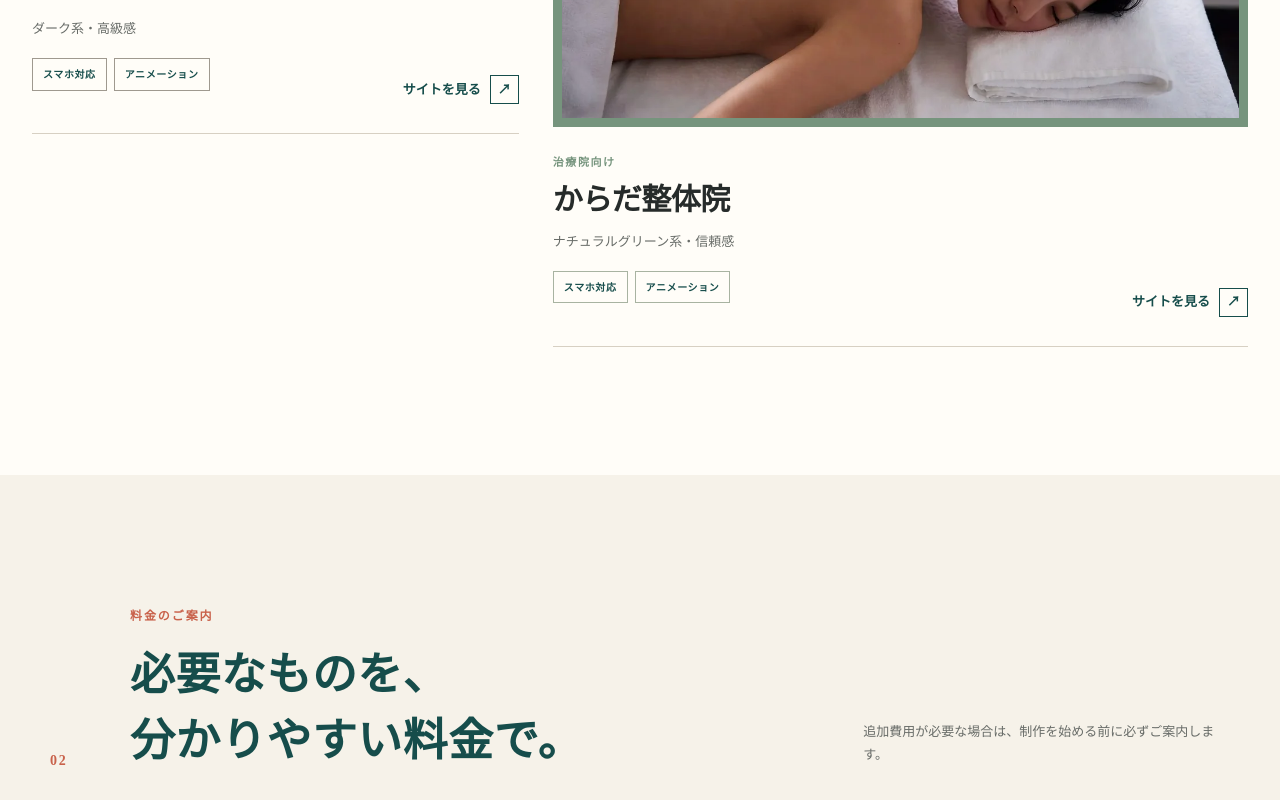
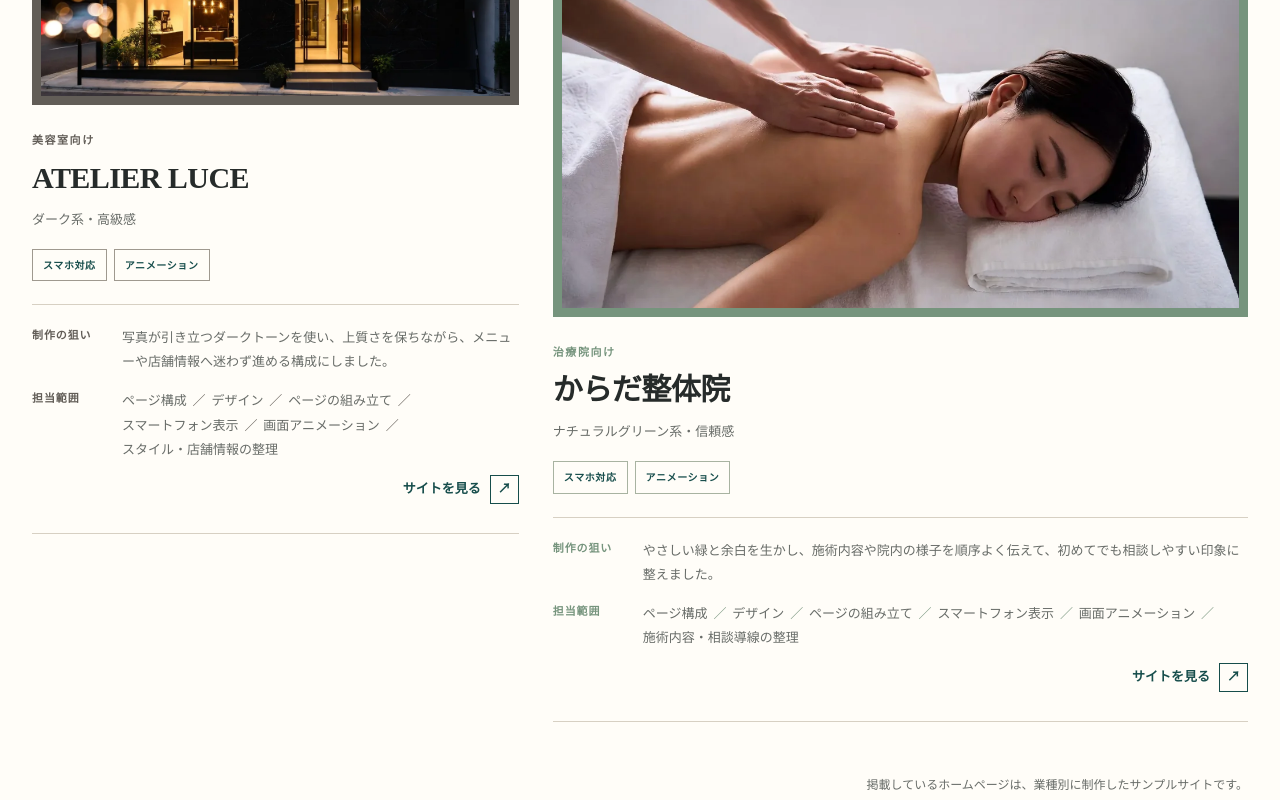
Before and after one commit to yuishoukai-ctrl/yasashii-web, a Next.js app: page / in a window 1280 px wide. Shown: the part 4020-4820 px from the top of the page. Built offline with nearby package versions, Linux system fonts and the light colour scheme.

Commit message:
Explain portfolio goals and responsibilities

```diff
--- a/app/globals.css
+++ b/app/globals.css
@@ -726,8 +726,8 @@ main {
 
 .work-card figcaption {
   position: relative;
-  min-height: 220px;
-  padding: 25px 132px 27px 0;
+  min-height: 0;
+  padding: 25px 0 72px;
   border-bottom: 1px solid var(--line);
 }
 
@@ -771,6 +771,54 @@ main {
   font-size: 10px;
   font-weight: 700;
   letter-spacing: 0.06em;
+}
+
+.work-card-details {
+  display: grid;
+  gap: 15px;
+  margin: 23px 0 0;
+  padding: 20px 0 0;
+  border-top: 1px solid var(--line);
+}
+
+.work-card-detail {
+  display: grid;
+  grid-template-columns: 74px minmax(0, 1fr);
+  gap: 16px;
+  margin: 0;
+}
+
+.work-card-detail dt {
+  color: var(--work-accent);
+  font-size: 11px;
+  font-weight: 700;
+  letter-spacing: 0.08em;
+  line-height: 1.9;
+}
+
+.work-card-detail dd {
+  margin: 0;
+  color: var(--muted);
+  font-size: 13px;
+  line-height: 1.85;
+}
+
+.work-card-scope {
+  display: flex;
+  flex-wrap: wrap;
+  margin: 0;
+  padding: 0;
+  list-style: none;
+}
+
+.work-card-scope li {
+  display: inline;
+}
+
+.work-card-scope li:not(:last-child)::after {
+  margin: 0 0.45em;
+  color: var(--work-accent);
+  content: "／";
 }
 
 .work-card-link {
@@ -809,6 +857,14 @@ main {
 .work-card:focus-visible {
   outline: 3px solid var(--mustard);
   outline-offset: 8px;
+}
+
+.works-note {
+  margin: 52px 0 0;
+  color: var(--muted);
+  font-size: 12px;
+  line-height: 1.8;
+  text-align: right;
 }
 
 .pricing {
@@ -1676,6 +1732,15 @@ footer p {
     padding: 21px 0 69px;
   }
 
+  .work-card-detail {
+    grid-template-columns: 68px minmax(0, 1fr);
+    gap: 13px;
+  }
+
+  .work-card-detail dd {
+    font-size: 13px;
+  }
+
   .work-card h3 {
     font-size: 25px;
   }
@@ -1684,6 +1749,12 @@ footer p {
     right: auto;
     bottom: 21px;
     left: 0;
+  }
+
+  .works-note {
+    margin-top: 40px;
+    font-size: 11px;
+    text-align: left;
   }
 
   .price-table {
--- a/app/page.tsx
+++ b/app/page.tsx
@@ -31,6 +31,8 @@ const works = [
     href: "https://yuishoukai-ctrl.github.io/coconala-samples/restaurant/",
     image: "/portfolio/restaurant.webp",
     alt: "Cafe & Bar HANAのホームページ制作サンプル",
+    aim: "爽やかな青を基調に、料理や店内の雰囲気が伝わり、初めての方も来店を思い描きやすい構成にまとめました。",
+    scope: ["ページ構成", "デザイン", "ページの組み立て", "スマートフォン表示", "画面アニメーション", "メニュー・店舗情報の整理"],
   },
   {
     slug: "nail",
@@ -40,6 +42,8 @@ const works = [
     href: "https://yuishoukai-ctrl.github.io/coconala-samples/nail-salon/",
     image: "/portfolio/nail-salon.webp",
     alt: "Nail Salon Lienのホームページ制作サンプル",
+    aim: "落ち着いたローズゴールドを基調に、施術写真とメニューを見やすく整理し、安心して予約できる雰囲気にまとめました。",
+    scope: ["ページ構成", "デザイン", "ページの組み立て", "スマートフォン表示", "画面アニメーション", "メニュー・予約導線の整理"],
   },
   {
     slug: "hair",
@@ -49,6 +53,8 @@ const works = [
     href: "https://yuishoukai-ctrl.github.io/coconala-samples/hair-salon/",
     image: "/portfolio/hair-salon.webp",
     alt: "ATELIER LUCEのホームページ制作サンプル",
+    aim: "写真が引き立つダークトーンを使い、上質さを保ちながら、メニューや店舗情報へ迷わず進める構成にしました。",
+    scope: ["ページ構成", "デザイン", "ページの組み立て", "スマートフォン表示", "画面アニメーション", "スタイル・店舗情報の整理"],
   },
   {
     slug: "seitai",
@@ -58,6 +64,8 @@ const works = [
     href: "https://yuishoukai-ctrl.github.io/coconala-samples/seitai/",
     image: "/portfolio/seitai.webp",
     alt: "からだ整体院のホームページ制作サンプル",
+    aim: "やさしい緑と余白を生かし、施術内容や院内の様子を順序よく伝えて、初めてでも相談しやすい印象に整えました。",
+    scope: ["ページ構成", "デザイン", "ページの組み立て", "スマートフォン表示", "画面アニメーション", "施術内容・相談導線の整理"],
   },
 ];
 
@@ -282,6 +290,22 @@ export default function Home() {
                         <li>スマホ対応</li>
                         <li>アニメーション</li>
                       </ul>
+                      <dl className="work-card-details">
+                        <div className="work-card-detail">
+                          <dt>制作の狙い</dt>
+                          <dd>{work.aim}</dd>
+                        </div>
+                        <div className="work-card-detail">
+                          <dt>担当範囲</dt>
+                          <dd>
+                            <ul className="work-card-scope">
+                              {work.scope.map((item) => (
+                                <li key={item}>{item}</li>
+                              ))}
+                            </ul>
+                          </dd>
+                        </div>
+                      </dl>
                       <span className="work-card-link">
                         サイトを見る <span aria-hidden="true">↗</span>
                       </span>
@@ -290,6 +314,7 @@ export default function Home() {
                 </a>
               ))}
             </div>
+            <p className="works-note">掲載しているホームページは、業種別に制作したサンプルサイトです。</p>
           </div>
         </section>
 
```
